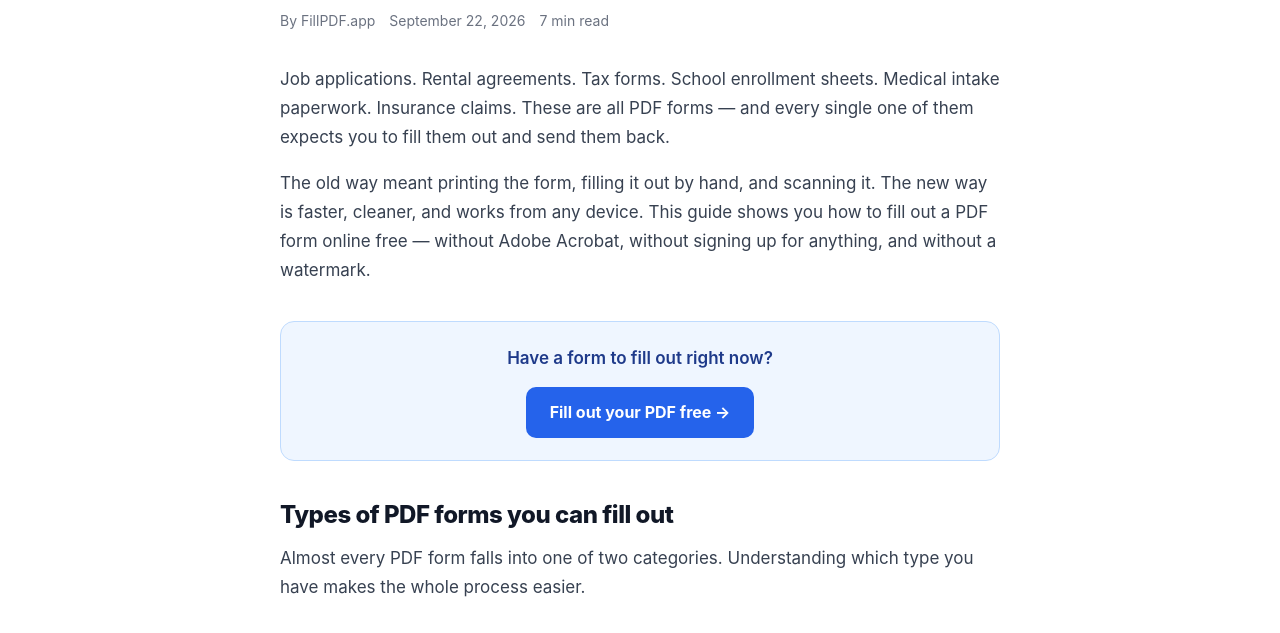
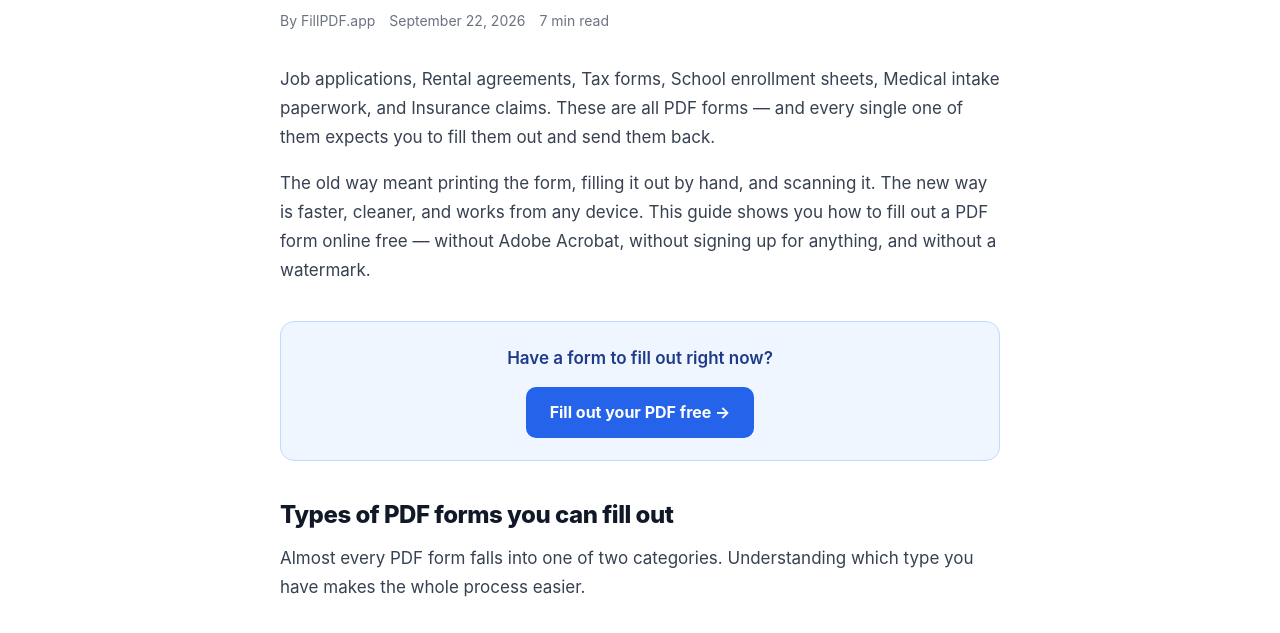
Before and after one commit to mjohndev/fillpdf, a plain HTML site: page blog/how-to-fill-out-a-pdf-online-free.html in a window 1280 px wide. Shown: the part 167-800 px from the top of the page. Drawn offline with Linux system fonts and the light colour scheme.

Commit message:
Fix punctuation in PDF forms list

```diff
--- a/blog/how-to-fill-out-a-pdf-online-free.html
+++ b/blog/how-to-fill-out-a-pdf-online-free.html
@@ -146,8 +146,8 @@ footer{padding:40px 0 34px;border-top:1px solid var(--line);color:var(--muted);f
   <article>
 
     <p>
-      Job applications. Rental agreements. Tax forms. School enrollment sheets.
-      Medical intake paperwork. Insurance claims. These are all PDF forms — and
+      Job applications, Rental agreements, Tax forms, School enrollment sheets,
+      Medical intake paperwork, and Insurance claims. These are all PDF forms — and
       every single one of them expects you to fill them out and send them back.
     </p>
 
```
